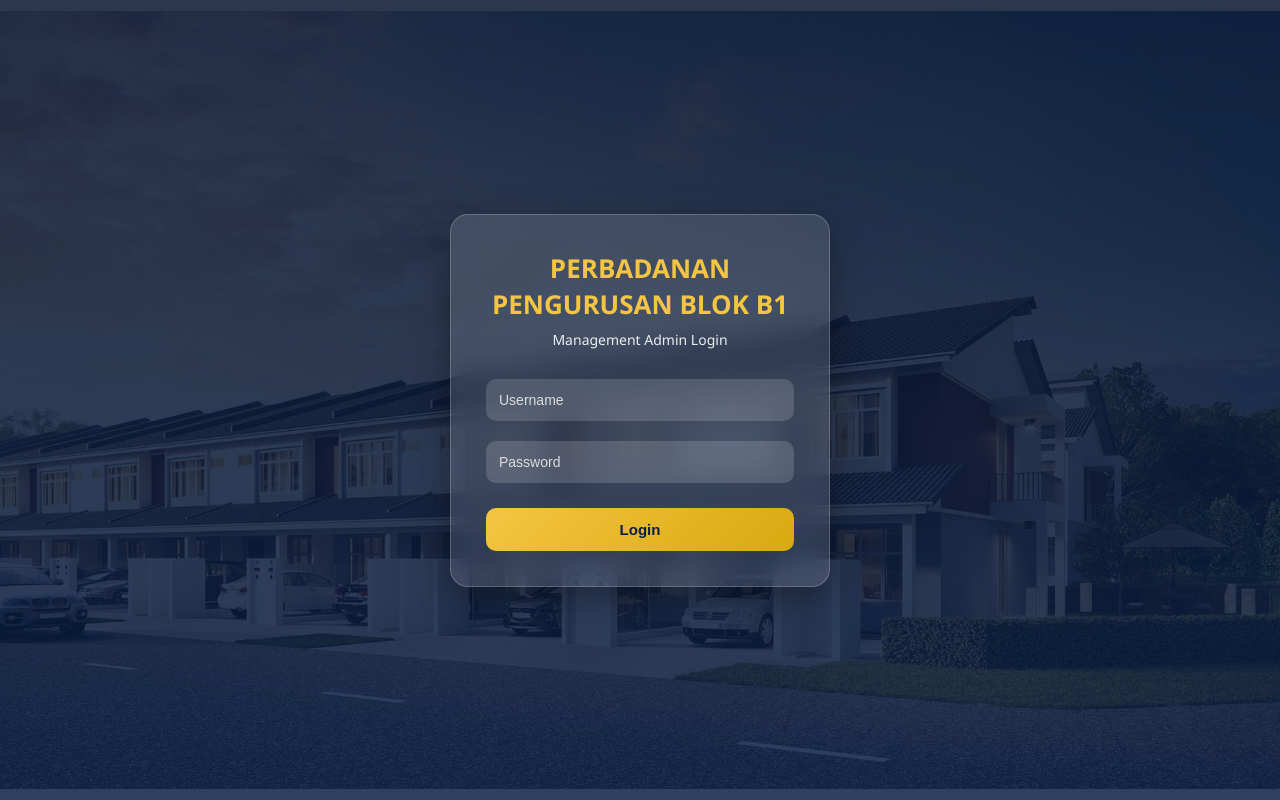
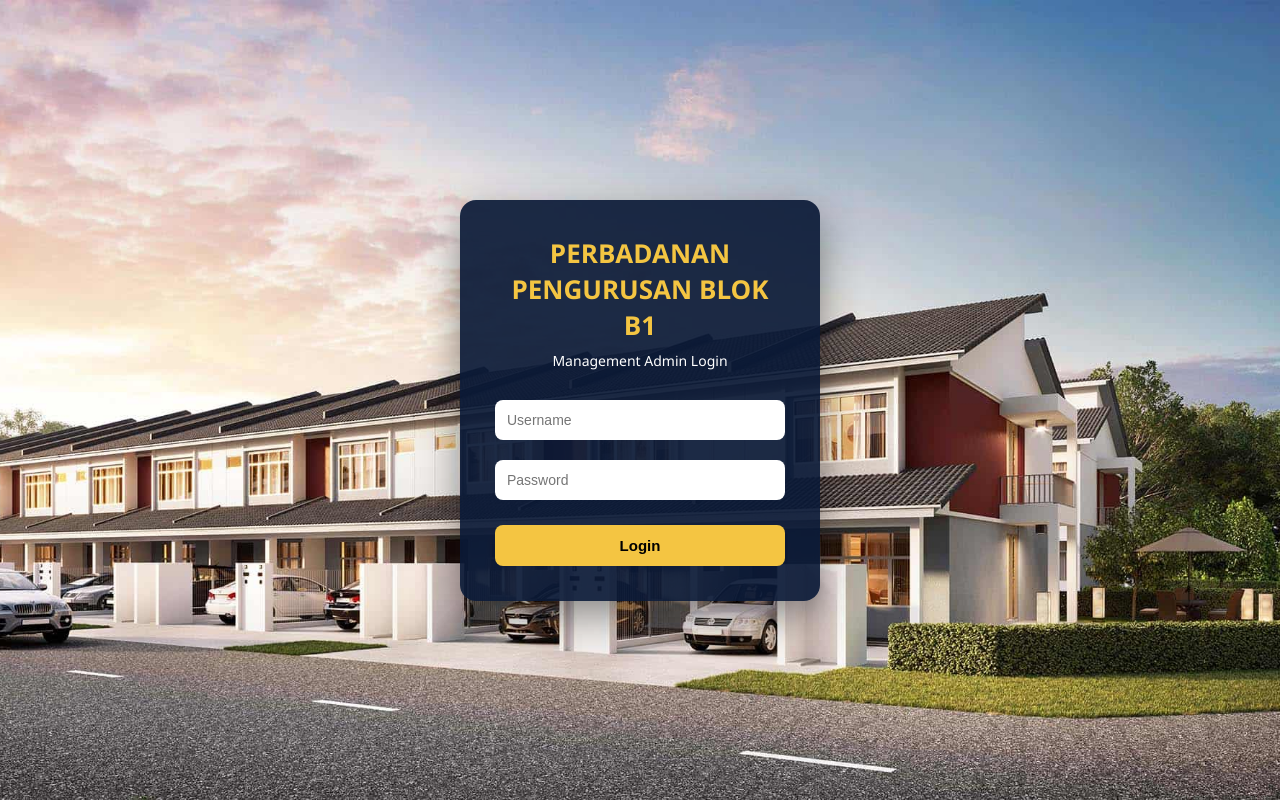
Before and after one commit to jeroinfoservice-cyber/flat_mgmt, a Django app: template templates/admin/login.html in a window 1280 px wide. Run offline with Django 5.2, Linux system fonts and the light colour scheme; the template is opened without the code that fills it, so the values that code supplies are empty.

Commit message:
Improve admin login UI

```diff
--- a/templates/admin/login.html
+++ b/templates/admin/login.html
@@ -1,143 +1,142 @@
 {% load static %}
+
 <!DOCTYPE html>
+
 <html>
 <head>
 <title>Admin Login</title>
 <meta name="viewport" content="width=device-width, initial-scale=1.0">
 
 <style>
-        * {
-            box-sizing: border-box;
+
+*{
+box-sizing:border-box;
 }
 
-        html, body {
-            margin: 0;
-            width: 100%;
-            height: 100%;
-            font-family: 'Segoe UI', Arial, sans-serif;
+html,body{
+margin:0;
+height:100%;
+font-family:Segoe UI,Arial,sans-serif;
 }
 
-        body {
-            position: relative;
-            background-image: url("{% static 'images/bg.jpg' %}");
-            background-repeat: no-repeat;
-            background-position: center center;
-            background-size: cover;
-            display: flex;
-            justify-content: center;
-            align-items: center;
-            animation: zoomBg 18s infinite alternate;
-            overflow: hidden;
+body{
+background:url("{% static 'images/bg.jpg' %}") no-repeat center center;
+background-size:cover;
+
+display:flex;
+justify-content:center;
+align-items:center;
 }
 
-        body::before {
-            content: "";
-            position: absolute;
-            inset: 0;
-            background: linear-gradient(
-                rgba(5, 20, 45, 0.85),
-                rgba(10, 31, 68, 0.85)
-            );
-            z-index: 1;
+/* login card */
+
+.login-box{
+
+width:360px;
+padding:35px;
+
+border-radius:16px;
+
+background:rgba(10,25,55,0.92);
+
+box-shadow:0 15px 40px rgba(0,0,0,0.45);
+
+text-align:center;
 }
 
-        @keyframes zoomBg {
-            0% { background-size: 100%; }
-            100% { background-size: 115%; }
+/* title */
+
+.title{
+color:#F4C542;
+font-size:26px;
+font-weight:bold;
+margin-bottom:8px;
 }
 
-        .login-box {
-            position: relative;
-            z-index: 2;
-            width: 380px;
-            padding: 35px;
-            border-radius: 18px;
-            background: rgba(255, 255, 255, 0.12);
-            backdrop-filter: blur(14px);
-            -webkit-backdrop-filter: blur(14px);
-            border: 1px solid rgba(255,255,255,0.2);
-            box-shadow: 0 10px 35px rgba(0,0,0,0.35);
-            text-align: center;
+.subtitle{
+color:#ffffff;
+font-size:14px;
+margin-bottom:20px;
 }
 
-        .title {
-            color: #F4C542;
-            font-size: 26px;
-            font-weight: bold;
-            margin-bottom: 8px;
+/* error */
+
+.errornote{
+background:#ff4d4d22;
+color:#ff4d4d;
+padding:10px;
+border-radius:8px;
+margin-bottom:10px;
+font-size:13px;
 }
 
-        .subtitle {
-            color: #ffffff;
-            font-size: 14px;
-            margin-bottom: 20px;
-            opacity: 0.9;
+/* input */
+
+input{
+
+width:100%;
+padding:12px;
+margin:10px 0;
+
+border-radius:8px;
+border:none;
+
+background:#ffffff;
+font-size:14px;
+
+outline:none;
+
 }
 
-        .errornote {
-            background: rgba(255, 0, 0, 0.15);
-            color: #ff4d4d;
-            padding: 10px;
-            border-radius: 10px;
-            margin-bottom: 12px;
-            font-size: 13px;
+/* button */
+
+button{
+
+width:100%;
+padding:12px;
+margin-top:15px;
+
+border:none;
+border-radius:8px;
+
+background:#F4C542;
+
+font-weight:bold;
+font-size:15px;
+
+cursor:pointer;
+
+transition:0.25s;
+
 }
 
-        input {
-            width: 100%;
-            padding: 13px;
-            margin: 10px 0;
-            border-radius: 10px;
-            border: none;
-            background: rgba(255, 255, 255, 0.15);
-            color: white;
-            outline: none;
-            font-size: 14px;
+button:hover{
+
+background:#d8a90f;
+transform:translateY(-2px);
+
 }
 
-        input::placeholder {
-            color: #ddd;
+@media(max-width:500px){
+
+.login-box{
+width:90%;
 }
 
-        input:focus {
-            background: rgba(255,255,255,0.25);
-            box-shadow: 0 0 0 2px rgba(244,197,66,0.4);
+.title{
+font-size:22px;
 }
 
-        button {
-            width: 100%;
-            padding: 13px;
-            margin-top: 15px;
-            border: none;
-            border-radius: 10px;
-            background: linear-gradient(135deg, #F4C542, #d8a90f);
-            color: #0A1F44;
-            font-size: 15px;
-            font-weight: bold;
-            cursor: pointer;
-            transition: 0.3s;
 }
 
-        button:hover {
-            transform: translateY(-2px);
-            box-shadow: 0 8px 20px rgba(244,197,66,0.5);
-        }
+</style>
 
-        @media (max-width: 500px) {
-            .login-box {
-                width: 90%;
-                padding: 25px;
-            }
-
-            .title {
-                font-size: 22px;
-            }
-        }
-    </style>
 </head>
 
 <body>
+
 <div class="login-box">
+
 <div class="title">
 PERBADANAN PENGURUSAN BLOK B1
 </div>
@@ -147,6 +146,7 @@
 </div>
 
 {% if form.errors %}
+
 <div class="errornote">
 Invalid username or password
 </div>
@@ -154,10 +154,16 @@
 
 <form method="post">
 {% csrf_token %}
+
 <input type="text" name="username" placeholder="Username" required>
+
 <input type="password" name="password" placeholder="Password" required>
+
 <button type="submit">Login</button>
+
 </form>
+
 </div>
+
 </body>
 </html>
```
Lines whose indentation alone changed are shown as unchanged.
